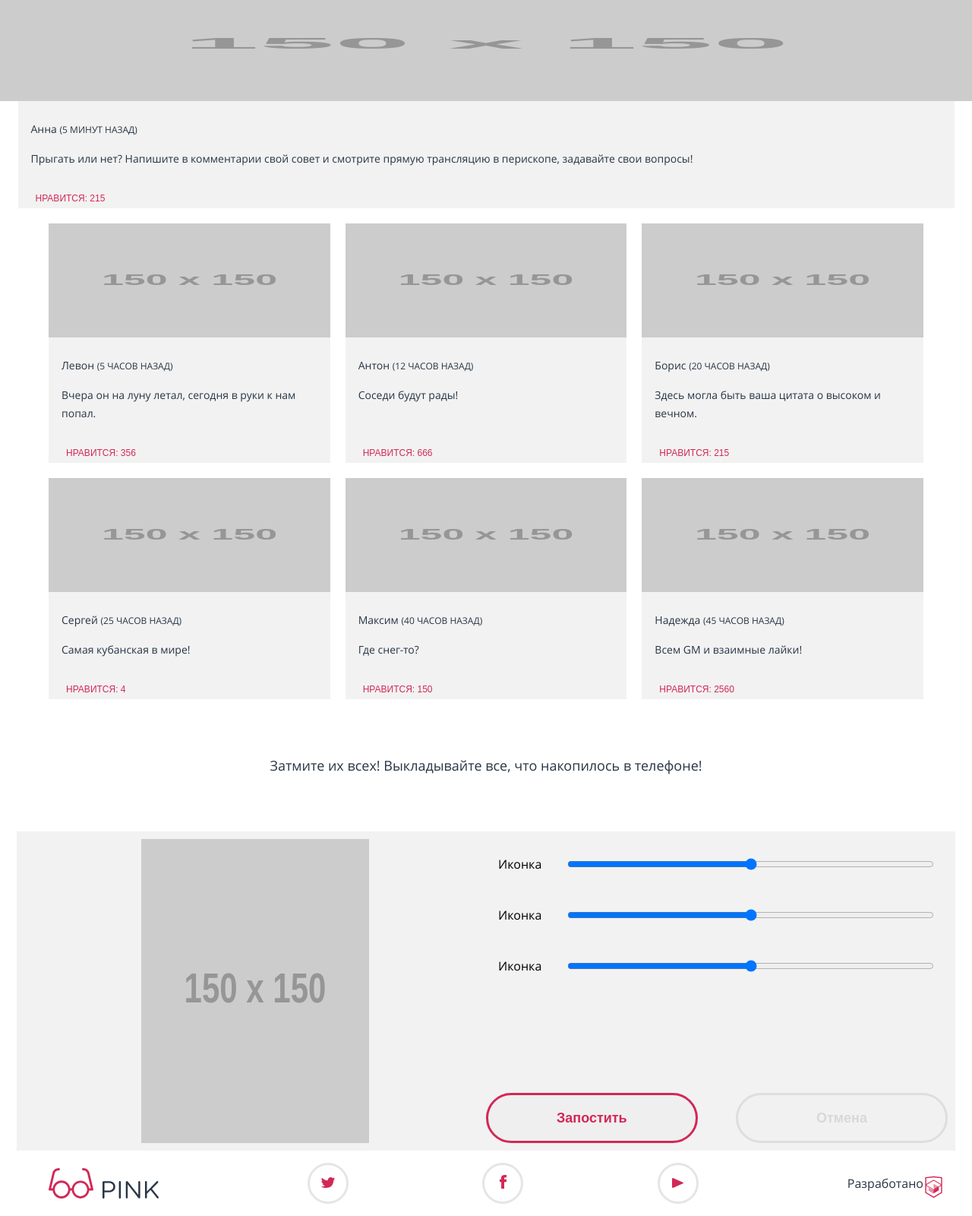
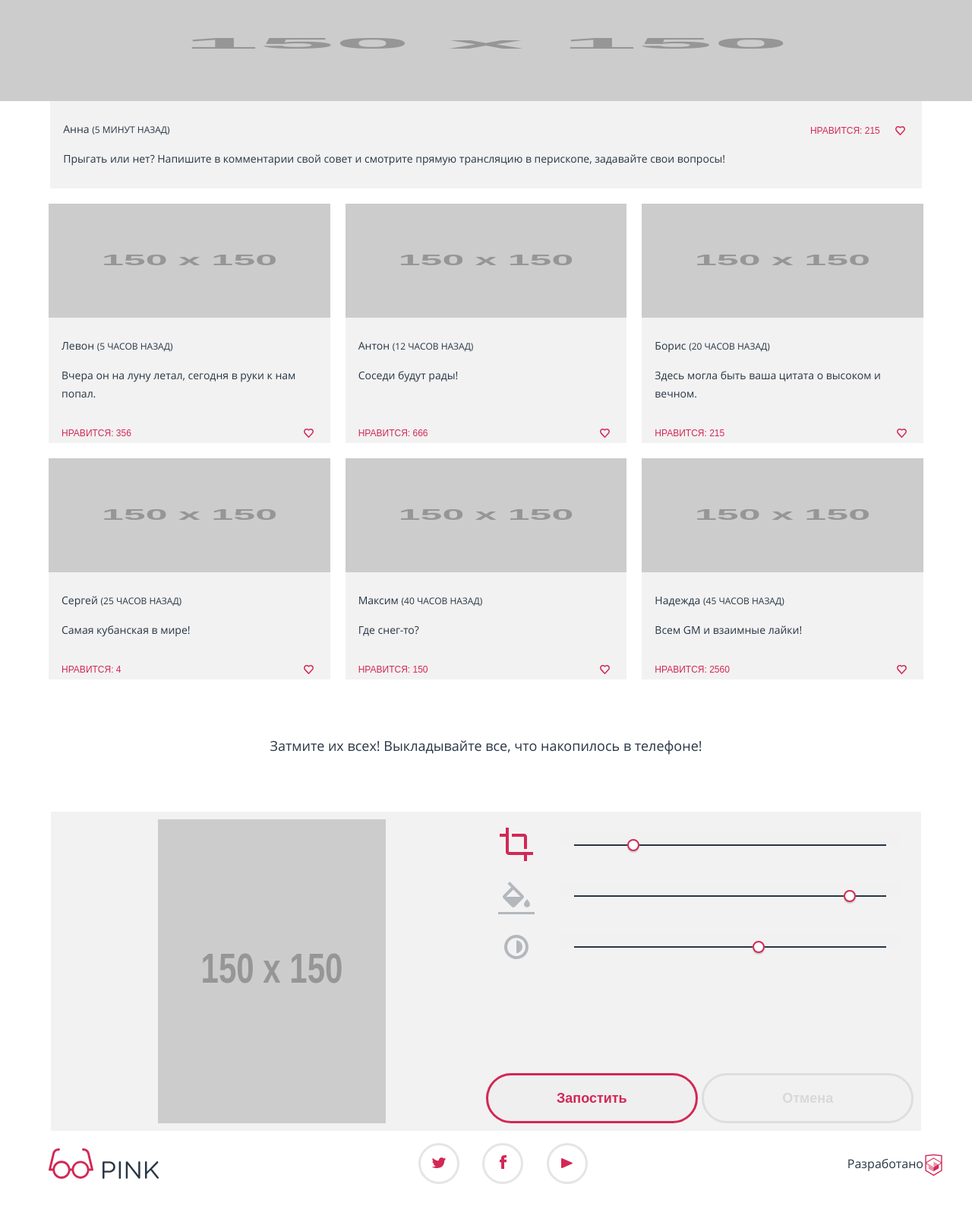
Before and after one commit to maxkray54/670697-pink-21, a website: page source/catalog.html in a window 1280 px wide. Shown: the part 416-2016 px from the top of the page at 76% size. After the commit the page ends 1990 px from the top, so only its background shows below. Drawn offline with nearby package versions, Linux system fonts and the light colour scheme; files that its build step writes are made by us from their sources; placeholder pictures from the web are drawn by us.

Commit message:
Доверстать страницу каталога

```diff
--- a/source/catalog.html
+++ b/source/catalog.html
@@ -26,12 +26,12 @@
               </a>
             </li>
             <li class="site-list__item">
-              <a class="site-list__link" href="catalog.html">
+              <a class="site-list__link site-list__link--active">
                 Фотографии
               </a>
             </li>
             <li class="site-list__item">
-              <a class="site-list__link site-list__link--active">
+              <a class="site-list__link" href="form.html">
                 Конкурс
               </a>
             </li>
@@ -60,10 +60,11 @@
           <img class="gallery__image" src="https://via.placeholder.com/150x150" width="150" height="150"
             alt="Прыжок с горы">
           <figcaption class="gallery__user gallery__user--modified">
-            <p class="gallery__name">Анна <span class="gallery__time">(5 минут назад)</span></p>
-            <p class="gallery__comment">Прыгать или нет? Напишите в комментарии свой совет и смотрите прямую трансляцию
+            <p class="gallery__name gallery__name--modified">Анна <span class="gallery__time">(5 минут назад)</span></p>
+            <p class="gallery__comment gallery__comment--modified">Прыгать или нет? Напишите в комментарии свой совет и
+              смотрите прямую трансляцию
               в перископе, задавайте свои вопросы!</p>
-            <button class="gallery__like">Нравится: 215</button>
+            <button class="gallery__like gallery__like--modified">Нравится: 215</button>
           </figcaption>
         </figure>
         <div class="gallery__wrapper">
@@ -134,24 +135,36 @@
         <div class="editor__wrapper">
           <div class="editor__label-wrapper">
             <label class="editor__possibility" for="size">
-              Иконка
+              <img src="img/crop.svg" alt="Размер" width="44" height="44">
             </label>
             <label class="editor__possibility" for="color">
-              Иконка
+              <img src="img/fill.svg" alt="Заливка" width="48" height="43">
             </label>
             <label class="editor__possibility" for="shadow">
-              Иконка
+              <img src="img/contrast.svg" alt="Контраст" width="32" height="32">
             </label>
           </div>
           <div class="editor__input-wrapper">
-            <input class="editor__variety" id="size" name="size" type="range">
-            <input class="editor__variety editor__variety--disabled" id="color" name="color" type="range">
-            <input class="editor__variety editor__variety--disabled" id="shadow" name="shadow" type="range">
+            <div class="editor__range-controls">
+              <div class="editor__scale"></div>
+              <div class="editor__toggle editor__toggle--size"></div>
+            </div>
+            <div class="editor__range-controls editor__range-controls--disable">
+              <div class="editor__scale"></div>
+              <div class="editor__toggle editor__toggle--color"></div>
+            </div>
+            <div class="editor__range-controls editor__range-controls--disable">
+              <div class="editor__scale"></div>
+              <div class="editor__toggle editor__toggle--shadow"></div>
+            </div>
+            <input class="editor__variety visually-hidden" id="size" name="size" type="range">
+            <input class="editor__variety visually-hidden" id="color" name="color" type="range">
+            <input class="editor__variety visually-hidden" id="shadow" name="shadow" type="range">
           </div>
         </div>
         <div class="editor__button-wrapper">
           <input class="editor__post" type="button" value="Запостить">
-          <button type="reset" class="editor__cancel">Отмена</button>
+          <button class="editor__cancel" type="reset">Отмена</button>
         </div>
       </fieldset>
     </form>
@@ -176,7 +189,7 @@
       <a class="page-footer__developer" href="https://htmlacademy.ru/intensive/adaptive">Разработано</a>
     </div>
   </footer>
-  <script src="js/slider.js"></script>
+  <script src="js/script.js"></script>
 </body>
 
 </html>
--- a/source/js/slider.js
+++ b/source/js/script.js
@@ -4,8 +4,8 @@ var navToggle = document.querySelector('.main-nav__toggle');
 var mainNavHead = document.querySelector('.main-nav__head');
 
 navMain.classList.remove('main-nav--nojs');
-navMain.classList.remove('main-nav--opened');
-navMain.classList.add('main-nav--closed');
+// navMain.classList.toggle('main-nav--opened');
+// navMain.classList.toggle('main-nav--closed');
 // ивент который срабатывает когда кликнули
 navToggle.addEventListener('click', function () {
   if (navMain.classList.contains('main-nav--closed')) {// если закрыта
--- a/source/sass/catalog/edtor.scss
+++ b/source/sass/catalog/edtor.scss
@@ -12,7 +12,7 @@
   }
 
   @media (min-width: $desktop-width) {
-    width: 95%;
+    width: 88%;
     margin: 0 auto;
   }
 }
@@ -38,7 +38,8 @@
 .editor__label-wrapper {
   display: flex;
   flex-direction: row;
-  justify-content: space-between;
+  justify-content: space-around;
+  align-items: center;
 
   @media (min-width: $tablet-width) {
     flex-direction: column;
@@ -56,11 +57,74 @@
   }
 }
 
-.editor__variety--disabled {
-  display: none;
+.editor__range-controls {
+  position: relative;
+  margin-bottom: 15px;
+  padding-top: 17px;
+  padding-right: 20px;
+  padding-left: 20px;
+  background-color: #f1f1f1;
+  border-radius: 5px;
+}
+
+.editor__range-controls--disable {
+  @media (max-width: $mobile-width-only) {
+    display: none;
+  }
+}
+
+.editor__scale {
+  height: 2px;
+  background: $lite-black;
+}
+
+.editor__toggle {
+  position: absolute;
+  top: 10px;
+  left: 18px;
+  width: 12px;
+  height: 12px;
+  padding: 0;
+  border: 2px solid $pink;
+  background-color: $white;
+  border-radius: 50%;
+  box-shadow: 0 2px 1px 0 #cfcfcf;
+  cursor: pointer;
+}
+
+.editor__toggle:active {
+  background-color: $pink;
+}
+
+.editor__toggle--size {
+  right: 33px;
+  left: unset;
 
   @media (min-width: $tablet-width) {
-    display: block;
+    right: 60px;
+  }
+
+  @media (min-width: $desktop-width) {
+    right: unset;
+    left: 90px;
+  }
+}
+
+.editor__toggle--color {
+  left: 49px;
+
+  @media (min-width: $desktop-width) {
+    right: 60px;
+    left: unset;
+  }
+}
+
+.editor__toggle--shadow {
+  left: 119px;
+
+  @media (min-width: $desktop-width) {
+    right: 180px;
+    left: unset;
   }
 }
 
@@ -86,6 +150,15 @@
   padding: 21px 90px;
 }
 
+.editor__post:hover {
+  color: $white;
+  background-color: $pink;
+}
+
+.editor__post:active {
+  color: rgba(255, 255, 255, 0.3);
+}
+
 .editor__cancel {
   font-size: 18px;
   line-height: 18px;
@@ -101,3 +174,12 @@
     margin-bottom: 0;
   }
 }
+
+.editor__cancel:hover {
+  opacity: 0.3;
+}
+
+.editor__cancel:active {
+  color: rgba(255, 255, 255, 0.3);
+  background-color: $lite-black;
+}
--- a/source/sass/catalog/gallery.scss
+++ b/source/sass/catalog/gallery.scss
@@ -38,7 +38,8 @@
   align-items: flex-start;
   flex-grow: 1;
   background-color: $bg-gray;
-  padding-left: 17px;
+  padding: 0 17px;
+  position: relative;
 }
 
 .gallery__user--modified {
@@ -46,11 +47,15 @@
   margin: 0 auto;
 
   @media (min-width: $tablet-width) {
-    width: 93%;
+    flex-direction: row;
+    flex-wrap: wrap;
+    justify-content: space-between;
+    padding: 0 17px 0 17px;
+    width: 86%;
   }
 
   @media (min-width: $desktop-width) {
-    width: 95%;
+    width: 87%;
   }
 }
 
@@ -77,12 +82,56 @@
   padding-bottom: 27px;
 }
 
+.gallery__comment--modified {
+  @media (min-width: $tablet-width) {
+    flex: 0 0 100%;
+    order: 3;
+  }
+}
+
 .gallery__like {
   font-size: 12px;
   line-height: 24px;
   color: $pink;
   text-transform: uppercase;
   border: none;
+  cursor: pointer;
   background-color: inherit;
   margin-top: auto;
+  padding-left: 30px;
+
+  @media (min-width: $tablet-width) {
+    padding-left: 0;
+  }
 }
+
+.gallery__like--modified {
+  @media (min-width: $tablet-width) {
+    order: 2;
+    margin-top: 26px;
+    padding-right: 38px;
+  }
+}
+
+.gallery__like::before {
+  content: "";
+  position: absolute;
+  bottom: 7px;
+  left: 6px;
+  width: 13px;
+  height: 12px;
+  mask: url("../img/heart.svg") no-repeat 50% 50%;
+  mask-size: cover;
+  background-color: $pink;
+
+  @media (min-width: $tablet-width) {
+    right: 22px;
+    left: unset;
+  }
+}
+
+.gallery__like--modified::before {
+  @media (min-width: $tablet-width) {
+    top: 33px;
+  }
+}
--- a/source/sass/form/description.scss
+++ b/source/sass/form/description.scss
@@ -35,4 +35,23 @@
   line-height: 30px;
   color: $lite-black;
   width: 100%;
+  border: 2px solid $table-stroke;
+  border-radius: 3px;
+  outline: none;
 }
+
+.description__text::placeholder {
+  color: $lite-black;
+}
+
+.description__text:focus::placeholder {
+  opacity: 0;
+}
+
+.description__text:hover {
+  border-color: $lite-black;
+}
+
+.description__text:focus {
+  border-color: $pink;
+}
--- a/source/sass/form/form.scss
+++ b/source/sass/form/form.scss
@@ -11,4 +11,5 @@
 .form__fieldset {
   margin: 0;
   border: none;
+  border-radius: 1px;
 }
--- a/source/sass/global/main-nav.scss
+++ b/source/sass/global/main-nav.scss
@@ -1,11 +1,7 @@
 .main-nav {
   position: relative;
   width: auto;
-  background-color: rgba(0, 0, 0, 0.2);
-
-  @media (min-width: $desktop-width) {
-    background-color: rgba(0, 0, 0, 0.2);
-  }
+  background-color: rgba(0, 0, 0, 0.4);
 }
 
 .main-nav__head-wrapper {
--- a/source/sass/global/main-title.scss
+++ b/source/sass/global/main-title.scss
@@ -1,10 +1,11 @@
 .main-title {
   background-image: url("../img/background-title.jpg");
   background-color: $lite-black;
+  background-repeat: no-repeat;
+  background-size: 100% 100%;
 }
 
 .main-title__item {
-  background-repeat: no-repeat;
   font-size: 24px;
   font-weight: 300;
   line-height: 33px;
--- a/source/sass/global/page-footer.scss
+++ b/source/sass/global/page-footer.scss
@@ -5,7 +5,8 @@
   margin: 0 auto;
 
   @media (min-width: $tablet-width) {
-    max-width: 90%;
+    width: 90%;
+    max-width: 1200px;
     flex-direction: row;
     justify-content: space-between;
   }
@@ -17,6 +18,15 @@
   display: flex;
   width: 60%;
   justify-content: space-around;
+  flex-wrap: wrap;
+
+  @media (min-width: $tablet-width) {
+    width: 32%;
+  }
+
+  @media (min-width: $desktop-width) {
+    width: 22%;
+  }
 }
 
 .page-footer__social-item {
@@ -27,6 +37,14 @@
   height: 48px;
   border: 3px solid $table-stroke;
   border-radius: 50%;
+}
+
+.page-footer__social-item:hover {
+  border-color: $lite-black;
+}
+
+.page-footer__social-item:active {
+  opacity: 0.1;
 }
 
 .page-footer__developer {
@@ -48,8 +66,8 @@
 .page-footer__developer::after {
   content: "";
   position: absolute;
-  top: -1px;
-  left: 110px;
+  top: -4px;
+  left: 104px;
   width: 27px;
   height: 34px;
   mask: url("../img/htmlacademy.svg") no-repeat 50% 50%;
```
Also changed, not shown: source/form.html (+6 -4 lines), source/index.html (+1 -1 lines), source/sass/form/contacts.scss (+20 -3 lines), source/img/contrast.svg (added), source/img/crop.svg (added), source/img/fill.svg (added), source/img/heart.svg (added).
